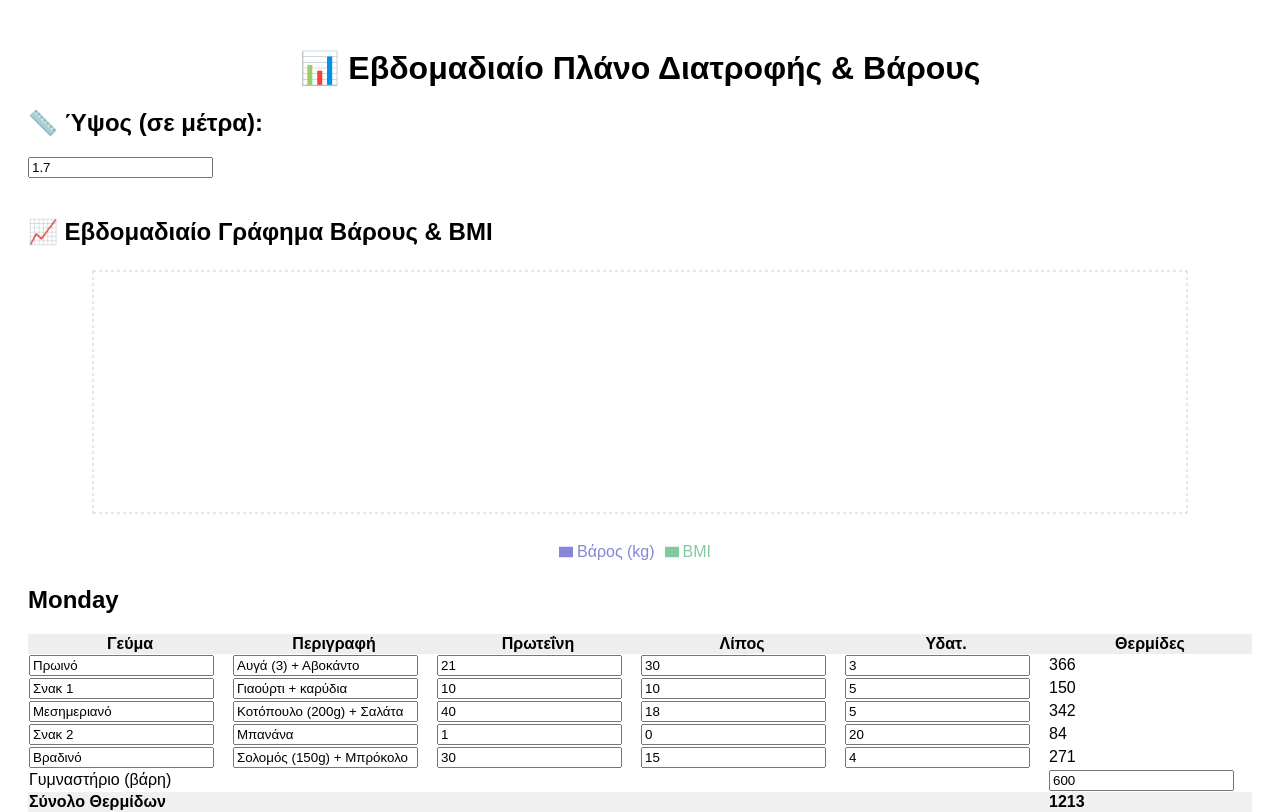
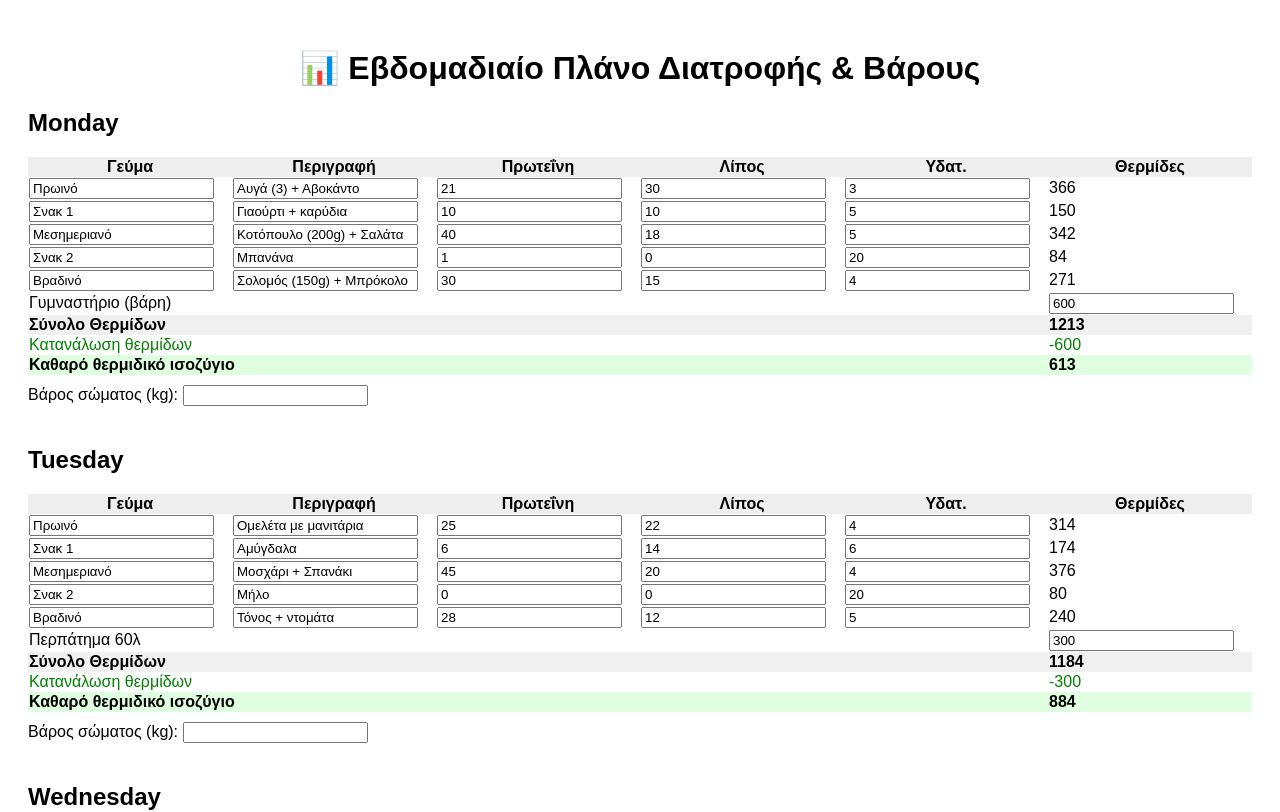
Before and after one commit to xristara/fitness-tracker-final, a React (Vite) app: page / in a window 1280 px wide. Shown: the top 812 px of the page. Built offline with nearby package versions, Linux system fonts and the light colour scheme.

Commit message:
Add files via upload

```diff
--- a/App.jsx
+++ b/App.jsx
@@ -1,4 +1,4 @@
-import React, { useState } from 'react';
+﻿import React, { useState } from 'react';
 import {
   BarChart, Bar, XAxis, YAxis, Tooltip, CartesianGrid, Legend, ResponsiveContainer
 } from 'recharts';
@@ -66,15 +66,9 @@ function kcal(p, f, c) {
   return p * 4 + f * 9 + c * 4;
 }
 
-function calculateBMI(weight, height) {
-  if (!weight || !height) return null;
-  return +(weight / (height * height)).toFixed(1);
-}
-
 export default function App() {
   const [plan, setPlan] = useState(initialPlan);
   const [weights, setWeights] = useState({});
-  const [height, setHeight] = useState(1.7);
 
   const handleChange = (day, idx, field, value) => {
     const updated = { ...plan };
@@ -88,38 +82,9 @@ export default function App() {
     setWeights({ ...weights, [day]: value });
   };
 
-  const weightSummary = Object.entries(weights).map(([day, weight]) => ({
-    day,
-    weight: parseFloat(weight),
-    bmi: calculateBMI(parseFloat(weight), height)
-  }));
-
   return (
     <div style={{ padding: '20px', fontFamily: 'sans-serif' }}>
       <h1 style={{ textAlign: 'center' }}>📊 Εβδομαδιαίο Πλάνο Διατροφής & Βάρους</h1>
-
-      <h2>📏 Ύψος (σε μέτρα):</h2>
-      <input
-        type="number"
-        step="0.01"
-        value={height}
-        onChange={(e) => setHeight(parseFloat(e.target.value))}
-      />
-
-      <h2 style={{ marginTop: '40px' }}>📈 Εβδομαδιαίο Γράφημα Βάρους & BMI</h2>
-      <ResponsiveContainer width="100%" height={300}>
-        <BarChart data={weightSummary}>
-          <CartesianGrid strokeDasharray="3 3" />
-          <XAxis dataKey="day" />
-          <YAxis yAxisId="left" orientation="left" />
-          <YAxis yAxisId="right" orientation="right" />
-          <Tooltip />
-          <Legend />
-          <Bar yAxisId="left" dataKey="weight" fill="#8884d8" name="Βάρος (kg)" />
-          <Bar yAxisId="right" dataKey="bmi" fill="#82ca9d" name="BMI" />
-        </BarChart>
-      </ResponsiveContainer>
-
       {Object.entries(plan).map(([day, items]) => {
         let totalP = 0, totalF = 0, totalC = 0, burn = 0;
         items.forEach(entry => {
@@ -133,8 +98,6 @@ export default function App() {
         });
         const totalKcal = kcal(totalP, totalF, totalC);
         const netKcal = totalKcal - burn;
-        const weight = weights[day];
-        const bmi = calculateBMI(weight, height);
 
         return (
           <div key={day} style={{ marginBottom: '40px' }}>
@@ -190,12 +153,9 @@ export default function App() {
               <label>Βάρος σώματος (kg): </label>
               <input
                 type="number"
-                value={weight || ''}
+                value={weights[day] || ''}
                 onChange={e => handleWeightChange(day, e.target.value)}
               />
-              {bmi && (
-                <span style={{ marginLeft: '10px' }}>BMI: <strong>{bmi}</strong></span>
-              )}
             </div>
           </div>
         );
```
